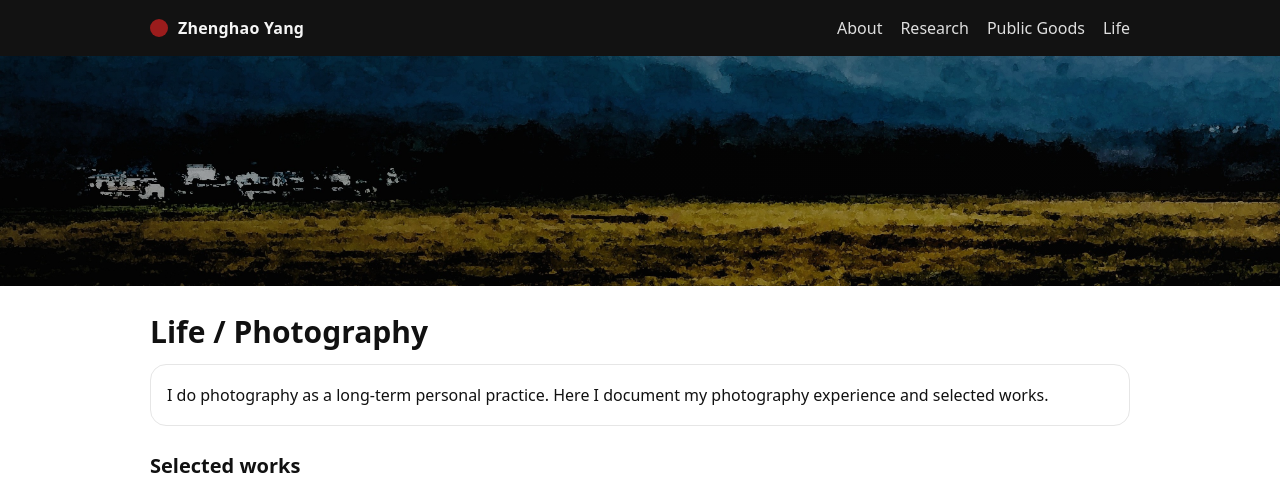
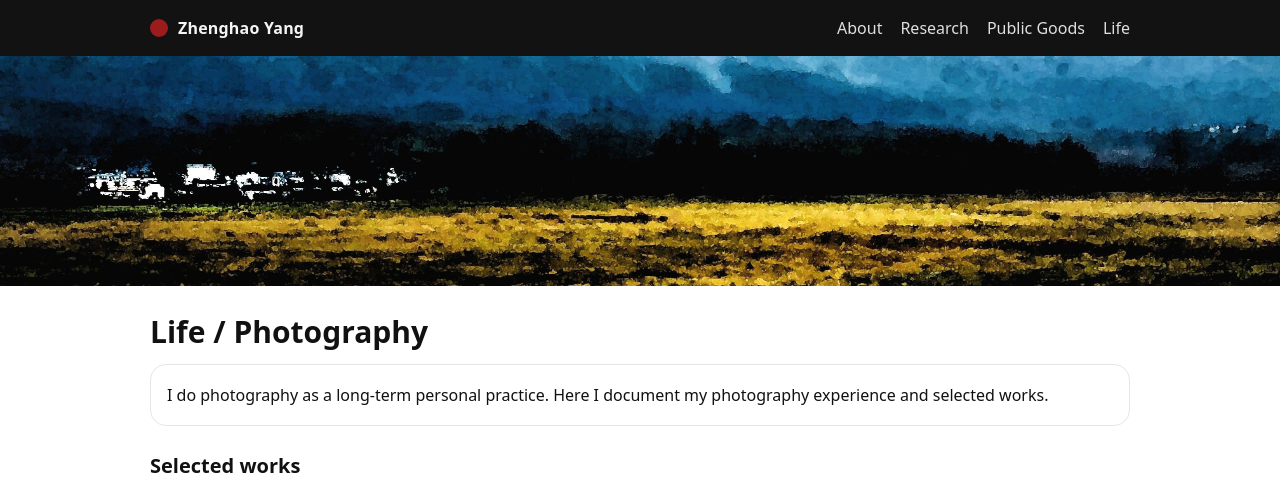
Before and after one commit to 15haohao/15haohao.github.io, a Jekyll site: the page built from life/index.md, in a window 1280 px wide and 1379 px high. Shown: the top 492 px of the window. Built offline with Jekyll 4.4.1, drawn with Linux system fonts in a browser that asks for light colours; some of the changed text lies outside the part shown; grey boxes are pictures that could not be loaded.

Commit message:
Update Life experience and add Mokyl event photos

```diff
--- a/_layouts/default.html
+++ b/_layouts/default.html
@@ -13,7 +13,7 @@
 
   <!-- Global banner (wide image under the navbar) -->
   <section class="banner">
-    <div class="banner-bg" style="background-image:url('/assets/img/hero2.jpg')"></div>
+    <div class="banner-bg" style="background-image:url('/assets/img/hero3.jpg')"></div>
     <div class="banner-overlay"></div>
   </section>
 
--- a/assets/style.css
+++ b/assets/style.css
@@ -212,3 +212,61 @@ ul{margin:8px 0 0 18px}
   height: auto;
   object-fit: contain; /* 不裁剪，完整显示 */
 }
+
+/* ===== Hero banner: no dark overlay / no frame ===== */
+.banner{
+  height: 230px;         /* 你要更高更矮自己调 */
+}
+
+.banner-overlay{
+  display: none;         /* 关键：关闭黑色遮罩 */
+}
+
+.banner-bg{
+  filter: none;          /* 去掉任何滤镜（饱和/暗化） */
+}
+
+/* Remove About photo frame */
+.about-photo{
+  border: none !important;
+  background: transparent !important;
+  box-shadow: none !important;
+  padding: 0 !important;
+  border-radius: 0 !important;
+  overflow: visible !important;
+}
+
+/* Keep image nice, but no container frame */
+.about-photo img{
+  border-radius: 0px;   /* 想完全没圆角就改成 0 */
+  display: block;
+}
+
+/* Two photos in a row (Life page) */
+.photo-row{
+  display: grid;
+  grid-template-columns: 1fr 1fr;
+  gap: 18px;
+  margin: 12px 0 0;
+}
+
+.photo-card{
+  margin: 0;
+}
+
+.photo-card img{
+  width: 100%;
+  height: auto;
+  border-radius: 14px;
+  display: block;
+}
+
+.photo-card figcaption{
+  font-size: 14px;
+  color: var(--muted);
+  margin-top: 8px;
+}
+
+@media (max-width: 820px){
+  .photo-row{ grid-template-columns: 1fr; }
+}
--- a/life/index.md
+++ b/life/index.md
@@ -20,5 +20,17 @@ Here I document my photography experience and selected works.
 
 ## Experience
 
-- (YYYY–YYYY) Photography project / exhibition / publication (placeholder)
-- (YYYY) Travel & documentary series (placeholder)
+- **President**, Renmin University of China Photography Society; **officially certified photographer** for university communications.
+- **Event photographer** for the visit of the **2025 Nobel Prize in Economics laureate, Mokyl**, to Renmin University of China.
+
+<div class="photo-row">
+  <figure class="photo-card">
+    <img src="/assets/img/20251023.jpg" alt="Mokyl visit to RUC — event photography (1)">
+    <figcaption>Mokyl’s visit to RUC — event photography (1)</figcaption>
+  </figure>
+
+  <figure class="photo-card">
+    <img src="/assets/img/20251027.jpg" alt="Mokyl visit to RUC — event photography (2)">
+    <figcaption>Mokyl’s visit to RUC — event photography (2)</figcaption>
+  </figure>
+</div>
```
Also changed, not shown: assets/img/hero2.jpg (deleted), assets/img/hero3.jpg (added), 2 other files.
